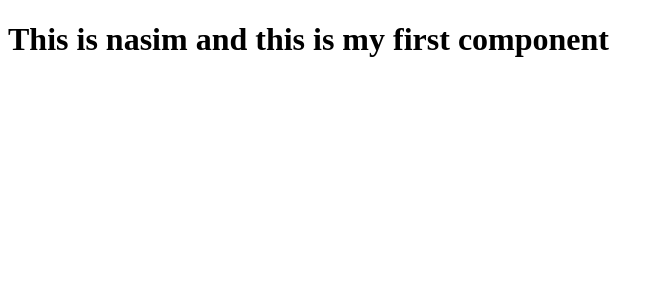
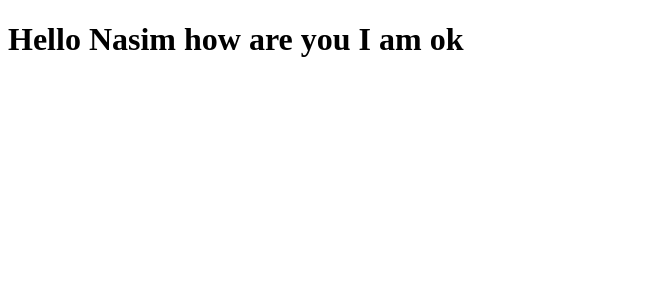
Before and after one commit to nasimqureshi/reactbootcamp-1, a React (Create React App) app: page / in a window 1280 px wide. Shown: the top 300 px of the page, without its empty margins (0-664 px from the left). Built offline with nearby package versions, Linux system fonts and the light colour scheme.

Commit message:
second commit

```diff
--- a/src/index.js
+++ b/src/index.js
@@ -1,8 +1,12 @@
 import React from 'react';
 import ReactDOM from 'react-dom';
 
-function Greeting(){
-  return <h1>This is nasim and this is my first component</h1>
+//function Greeting(){
+ // return <h1>This is nasim and this is my first component</h1>
+//}
+
+const Greeting = () => {
+  return React.createElement('h1', {}, "Hello Nasim how are you I am ok");
 }
 
 
```
Also changed, not shown: 1 other file (tests, documents, lock files or other folders).
